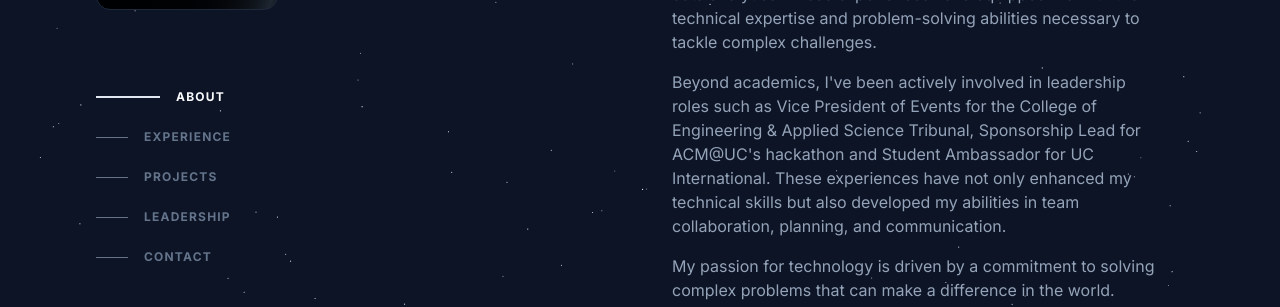
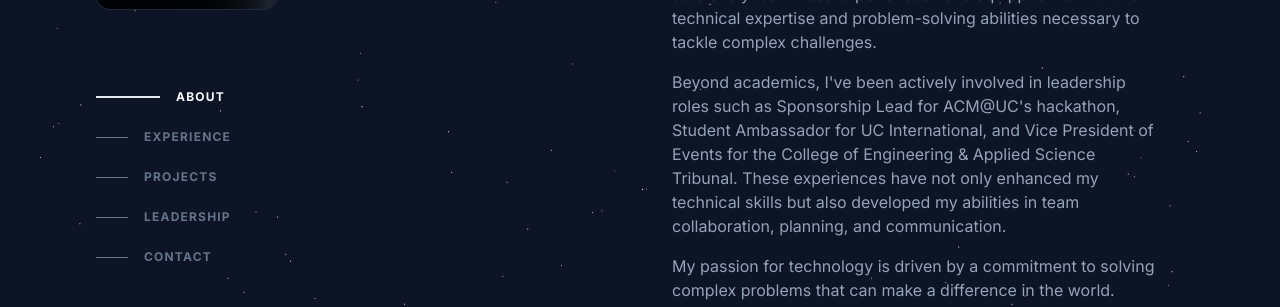
Before and after one commit to haneesha2018/eportfolio, a Next.js app: page / in a window 1280 px wide. Shown: the part 321-628 px from the top of the page. Built offline with nearby package versions, Linux system fonts and the light colour scheme.

Commit message:
Reorder leadership roles in About component for improved clarity

```diff
--- a/components/About.tsx
+++ b/components/About.tsx
@@ -25,7 +25,7 @@ export default function About() {
       </p>
 
       <p className="text-start text-muted-foreground lg:px-6">
-        Beyond academics, I've been actively involved in leadership roles such as Vice President of Events for the College of Engineering & Applied Science Tribunal, Sponsorship Lead for ACM@UC's hackathon and Student Ambassador for UC International. These experiences have not only enhanced my technical skills but also developed my abilities in team collaboration, planning, and communication.
+        Beyond academics, I've been actively involved in leadership roles such as Sponsorship Lead for ACM@UC's hackathon, Student Ambassador for UC International, and Vice President of Events for the College of Engineering & Applied Science Tribunal. These experiences have not only enhanced my technical skills but also developed my abilities in team collaboration, planning, and communication.
       </p>
       <p className="text-start text-muted-foreground lg:px-6">
         My passion for technology is driven by a commitment to solving complex problems that can make a difference in the world.
```
